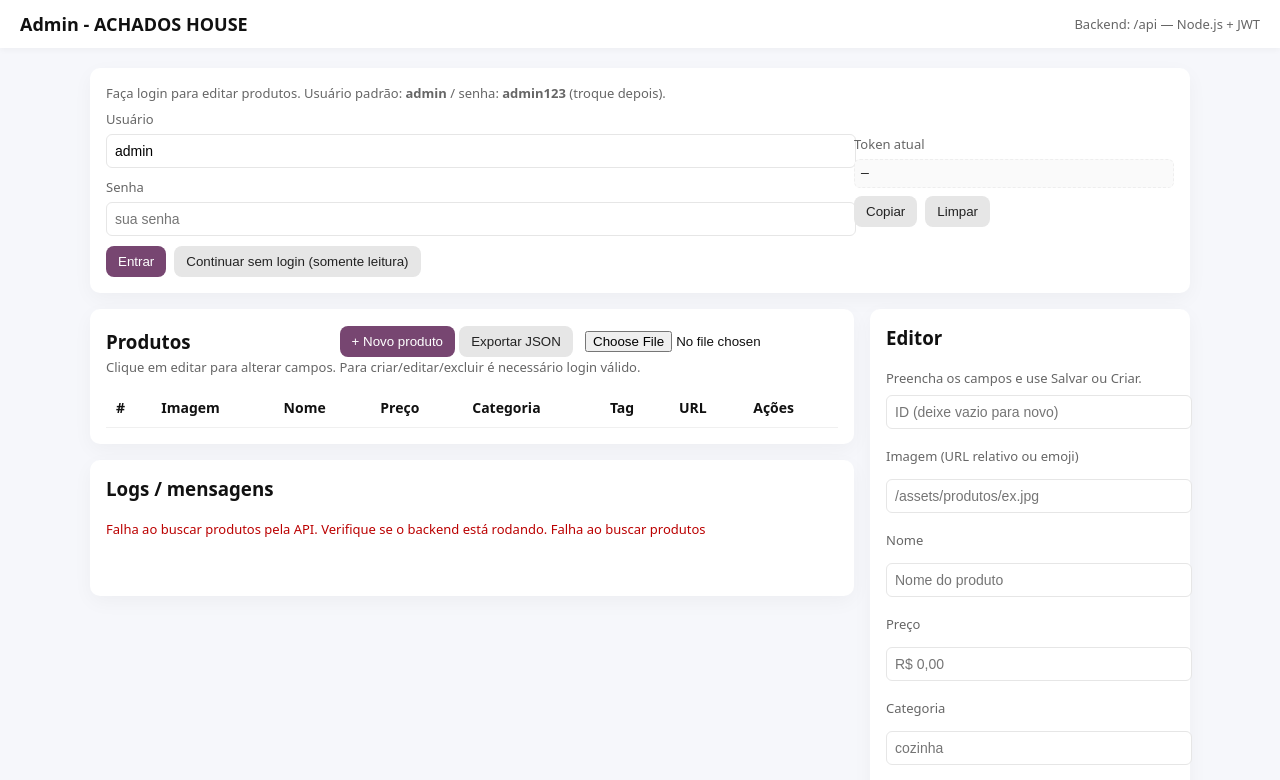
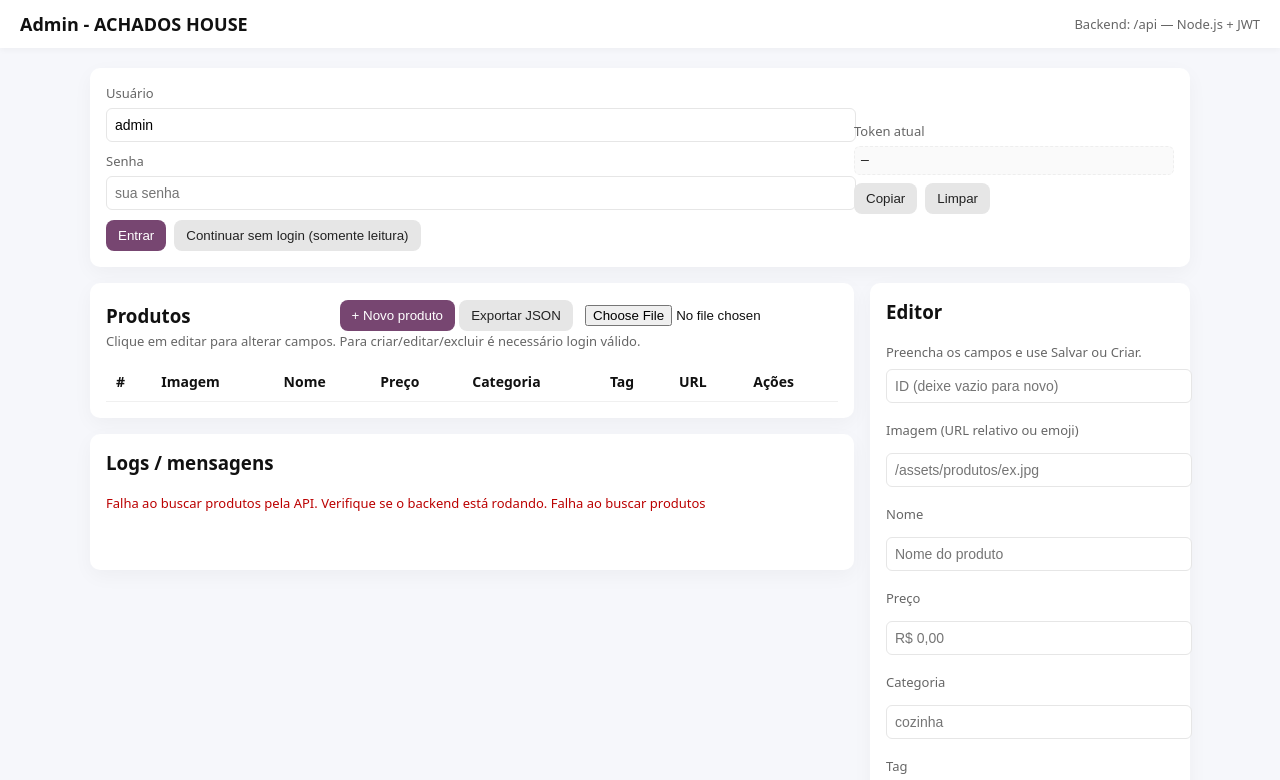
Before and after one commit to heysonsilva/houseachados_website, a website: page public/admin.html in a window 1280 px wide. Shown: the top 780 px of the page. Drawn offline with Linux system fonts and the light colour scheme; no server answers.

Commit message:
Update admin.html

```diff
--- a/public/admin.html
+++ b/public/admin.html
@@ -43,7 +43,6 @@
     <div class="card" id="authCard">
       <div style="display:flex;justify-content:space-between;align-items:center;gap:16px;flex-wrap:wrap;">
         <div style="flex:1;min-width:240px">
-          <div class="notice">Faça login para editar produtos. Usuário padrão: <strong>admin</strong> / senha: <strong>admin123</strong> (troque depois).</div>
 
           <div id="loginForm">
             <label>Usuário</label>
```
